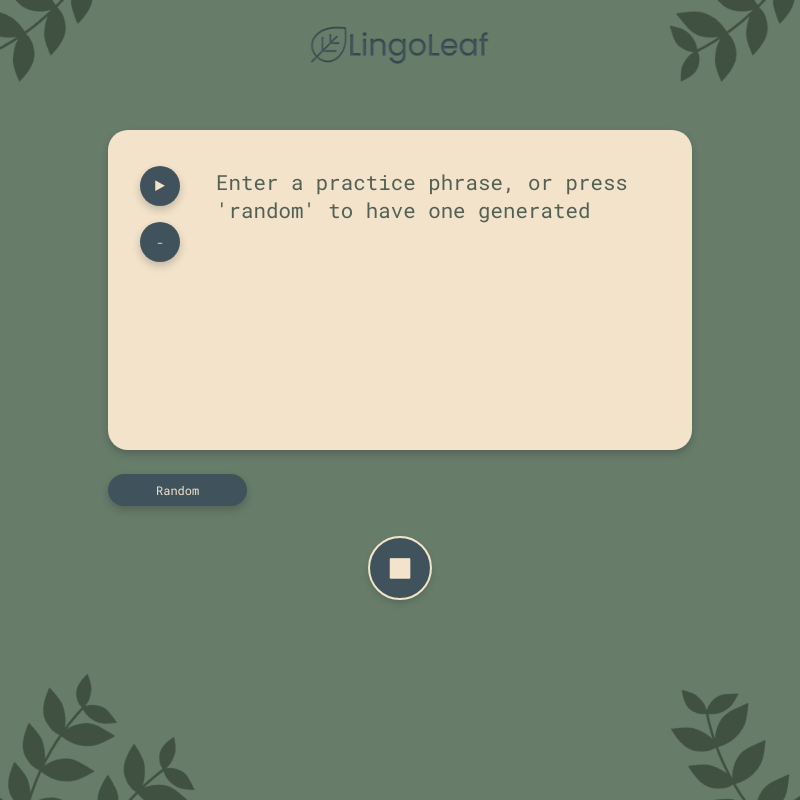
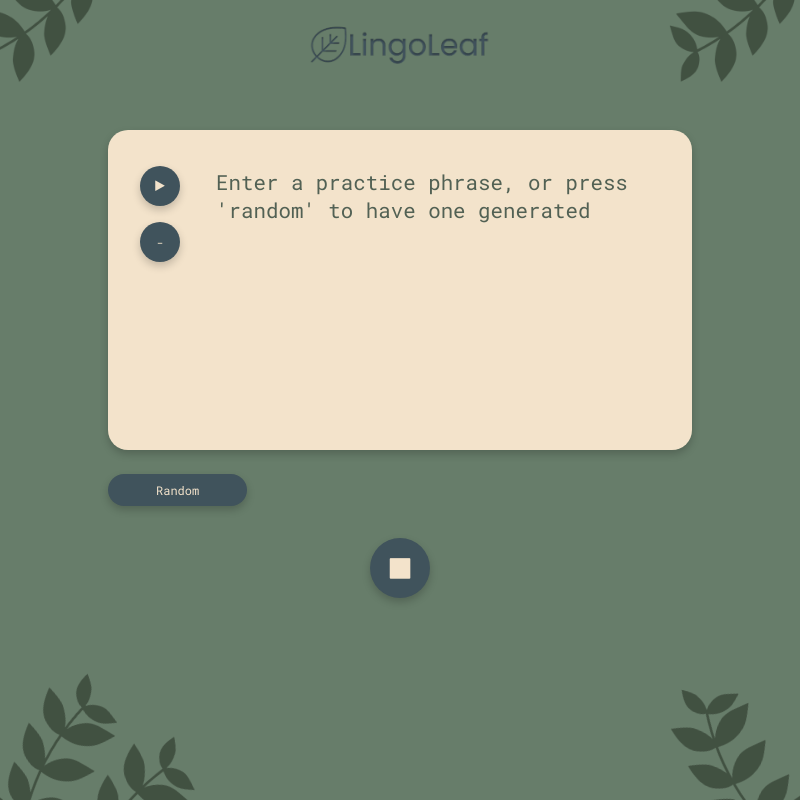
Before and after one commit to ellatomlinson/LingoLeaf, an Electron app: page frontend/index.html in a window 800 px wide. Both pictures are taken after a click on the button 400 px from the left and 567 px from the top of the page. Shown: the top 800 px of the page. Drawn offline with Linux system fonts and the light colour scheme; no server answers.

Commit message:
Quick CSS change to focuses

```diff
--- a/frontend/style.css
+++ b/frontend/style.css
@@ -10,8 +10,7 @@ body {
 }
 
 *:focus {
-  outline: 2px solid #f3e3cb;
-  border-radius: 4px;
+  outline: none;
 }
 
 /* Placement of the background leaves */
```
